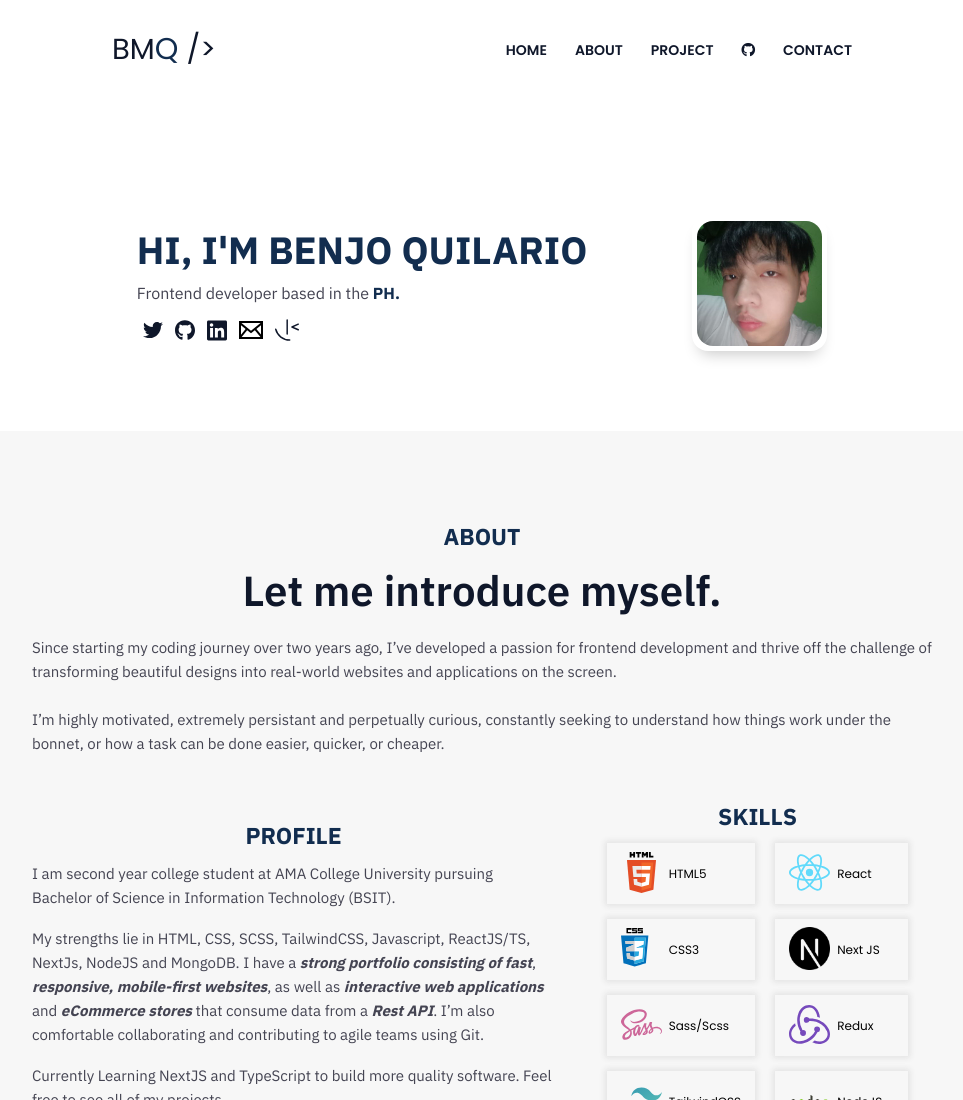
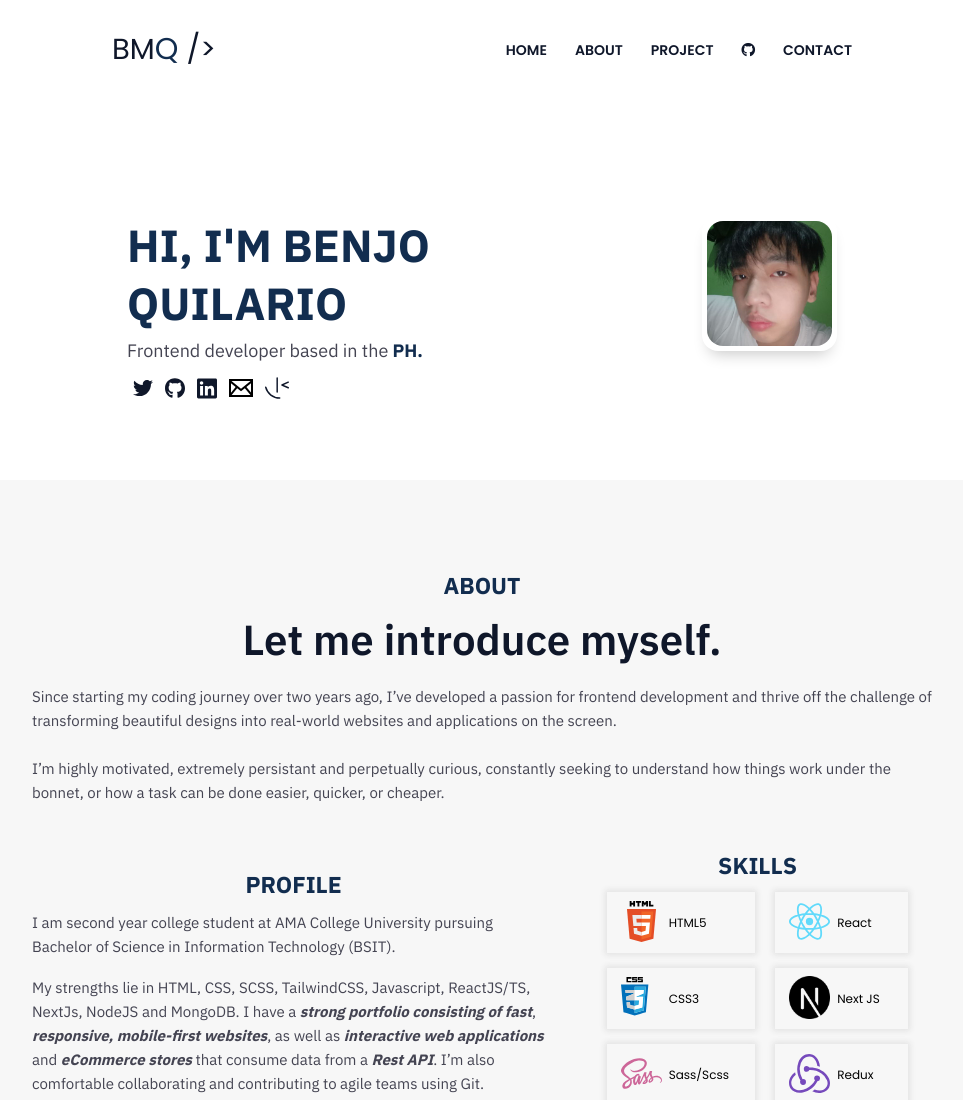
Before and after one commit to benjoquilario/Portfolio, a website: page index.html in a window 1280 px wide. Shown: the top 1100 px of the page, without its empty margins (158-1121 px from the left). Drawn offline with nearby package versions, Linux system fonts and the light colour scheme; files that its build step writes are made by us from their sources.

Commit message:
update: increase font-size name and fields

```diff
--- a/app/scss/base/_typography.scss
+++ b/app/scss/base/_typography.scss
@@ -29,7 +29,7 @@ p {
 
   &--xxl {
     @extend .heading;
-      font-size: clamp(30px, 7vw, 38px);
+    font-size: clamp(30px, 7vw, 45px);
     max-width: 480px;
     font-weight: 700;
     margin-bottom: 5px;
@@ -97,7 +97,7 @@ p {
 
   &--l {
     @extend .paragraph;
-      font-size: clamp(15px, 2vw, 16px);
+    font-size: clamp(15px, 2vw, 18px);
     margin-bottom: 11px;
     line-height: 28px;
     text-align: left;
```
Lines whose indentation alone changed are shown as unchanged.
